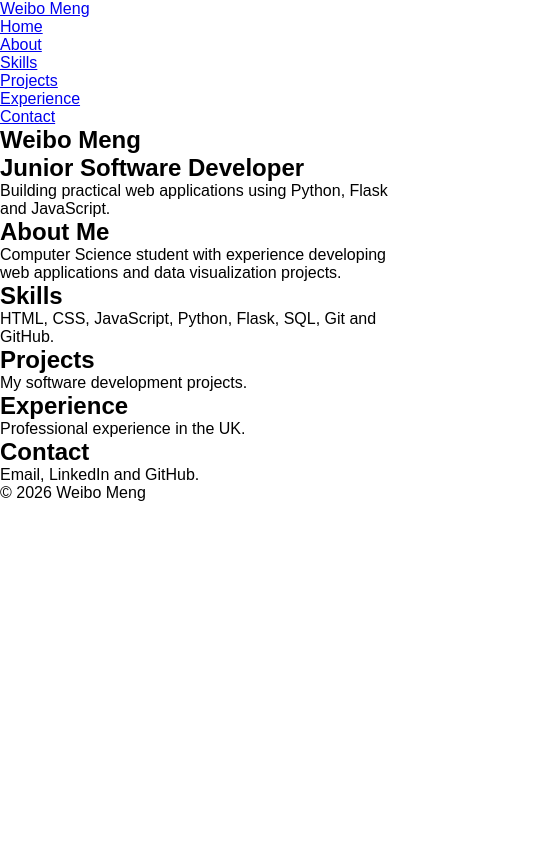
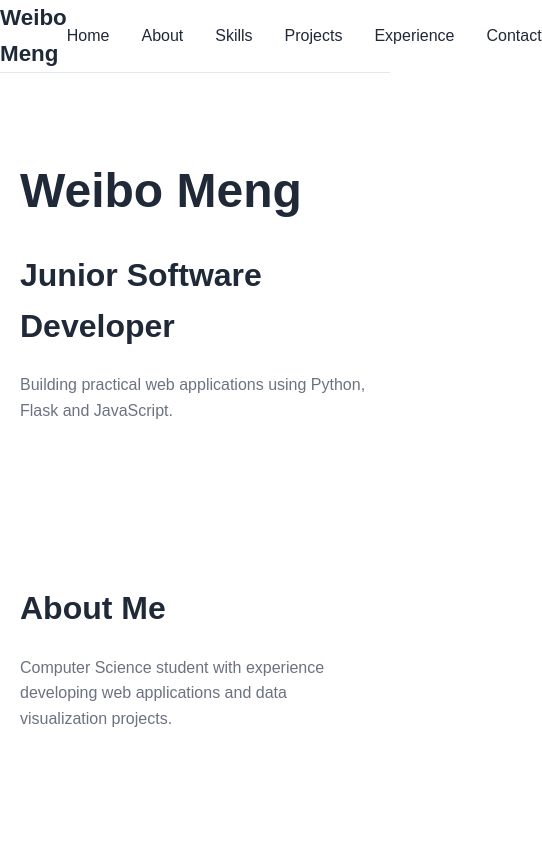
Before and after one commit to WeiboMeng/weibomeng-portfolio, a plain HTML site: page index.html in a window 390 px wide. Shown: the top 844 px of the page, 542 px wide, since content can reach past the window. Drawn offline with Linux system fonts and the light colour scheme.

Commit message:
Build responsive navigation bar

```diff
--- a/css/style.css
+++ b/css/style.css
@@ -1,17 +1,221 @@
+/* =========================
+   Global Reset
+========================= */
+
 * {
+    margin: 0;
+    padding: 0;
+    box-sizing: border-box;
+}
 
-    margin: 0;
 
-    padding: 0;
+/* =========================
+   Root Variables
+========================= */
 
-    box-sizing: border-box;
+:root {
+
+    --primary-color: #2563eb;
+    --text-color: #1f2937;
+    --secondary-text: #6b7280;
+    --background-color: #ffffff;
+    --section-background: #f8fafc;
+    --border-color: #e5e7eb;
+
+    --container-width: 1100px;
 
 }
 
 
+/* =========================
+   Base Styles
+========================= */
+
+html {
+
+    scroll-behavior: smooth;
+
+}
+
 body {
 
-    font-family:
-    Arial, Helvetica, sans-serif;
+    font-family: Arial, Helvetica, sans-serif;
+
+    color: var(--text-color);
+
+    background: var(--background-color);
+
+    line-height: 1.6;
 
 }
+
+
+/* =========================
+   Layout
+========================= */
+
+section {
+
+    padding: 80px 20px;
+
+}
+
+.container {
+
+    width: 100%;
+
+    max-width: var(--container-width);
+
+    margin: 0 auto;
+
+}
+
+
+/* =========================
+   Typography
+========================= */
+
+h1 {
+
+    font-size: 3rem;
+
+    margin-bottom: 20px;
+
+}
+
+h2 {
+
+    font-size: 2rem;
+
+    margin-bottom: 20px;
+
+}
+
+p {
+
+    color: var(--secondary-text);
+
+    font-size: 1rem;
+
+}
+
+
+/* =========================
+   Links
+========================= */
+
+a {
+
+    text-decoration: none;
+
+    color: inherit;
+
+}
+
+
+ul {
+
+    list-style: none;
+
+}
+
+
+/* =========================
+   Images
+========================= */
+
+img {
+
+    display: block;
+
+    max-width: 100%;
+
+}
+
+
+/* =========================
+   Buttons (Reserved)
+========================= */
+
+.btn {
+
+    display: inline-block;
+
+    padding: 12px 24px;
+
+    border-radius: 8px;
+
+}
+
+/* =========================
+   Header
+========================= */
+
+header {
+
+    position: sticky;
+
+    top: 0;
+
+    background: #ffffff;
+
+    border-bottom: 1px solid var(--border-color);
+
+    z-index: 1000;
+
+}
+
+
+/* =========================
+   Navigation
+========================= */
+
+.navbar {
+
+    height: 72px;
+
+    display: flex;
+
+    justify-content: space-between;
+
+    align-items: center;
+
+}
+
+
+.logo {
+
+    font-size: 1.4rem;
+
+    font-weight: bold;
+
+    color: var(--text-color);
+
+}
+
+
+.nav-links {
+
+    display: flex;
+
+    gap: 32px;
+
+}
+
+
+.nav-links a {
+
+    font-size: 1rem;
+
+    color: var(--text-color);
+
+    transition: color 0.2s ease;
+
+}
+
+
+.nav-links a:hover {
+
+    color: var(--primary-color);
+
+}
```
